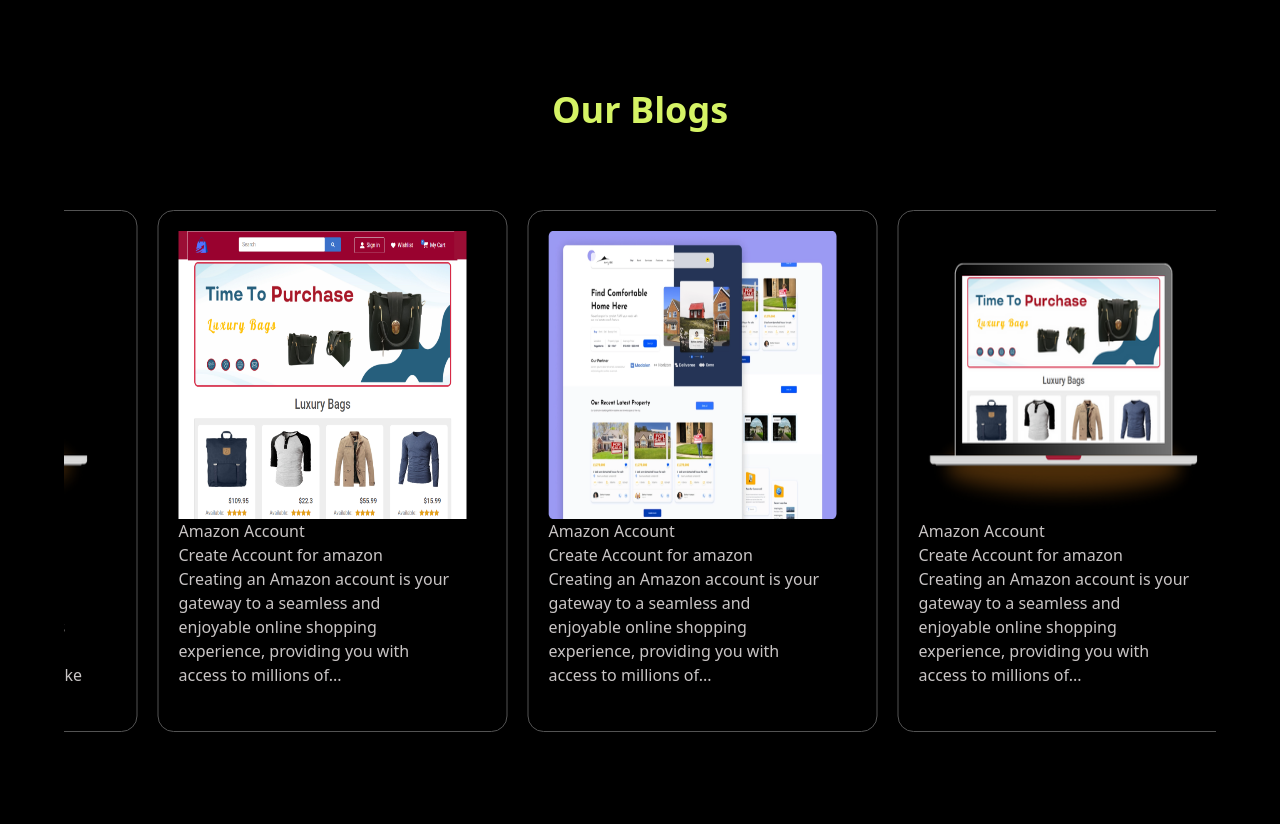
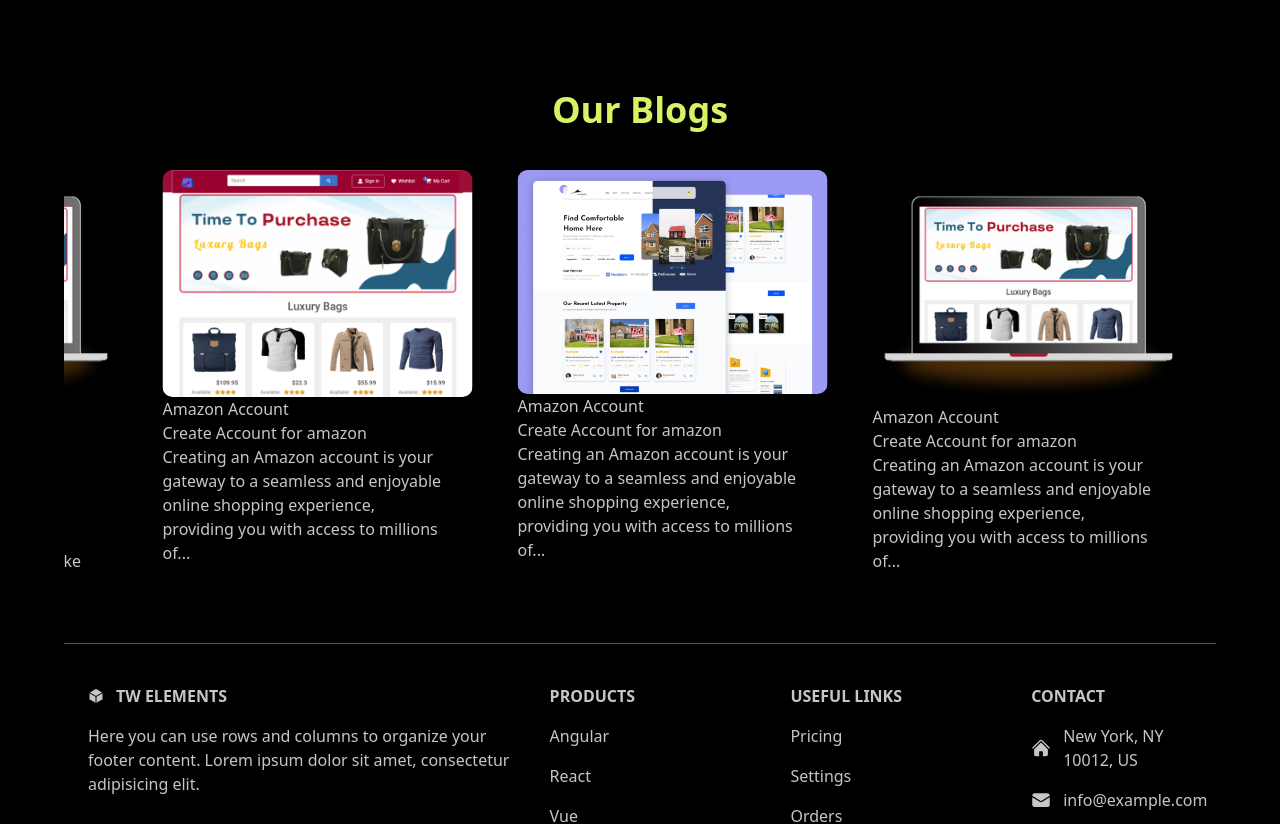
Before and after one commit to FarhanDevelopeir/services-app, a React (Vite) app: page / in a window 1280 px wide. Shown: the part 2880-3704 px from the top of the page. Built offline with nearby package versions, Linux system fonts and the light colour scheme.

Commit message:
animated blogs

```diff
--- a/src/Components/Blogs.jsx
+++ b/src/Components/Blogs.jsx
@@ -21,15 +21,14 @@
       <div >
         <h1 className='heading text-center ' >Our Blogs</h1>
       </div>
-      <div className=' overflow-hidden relative'>
+      <div className='overflow-x-auto relative custom-scroll'>
       <div className='slide-track flex gap-5 my-20'>
         {blogs.blogs.map((item, index) => {
-          // Use the index to cycle through the thumbnails
           const thumbnail = thumbnails[index % thumbnails.length];
           return (
-            <div key={index} className='slide w-[7%] md:w-[10%] mb-6 border hover:border-[#d5f365] cursor-pointer border-border_color  rounded-2xl  p-5'>
-              <div className=''>
-                <img src={thumbnail} className=' w-72 h-72' alt={`Thumbnail for ${item.title}`} />
+            <div key={index} className='slide w-[7%] md:w-[10%] mb-6 border hover:border-[#d5f365] cursor-pointer border-border_color rounded-2xl p-5'>
+              <div>
+                <img src={thumbnail} className='w-72 h-72' alt={`Thumbnail for ${item.title}`} />
               </div>
               <div className='w-[90%]'>
                 <h2>{item.topic}</h2>
@@ -40,7 +39,7 @@
           );
         })}
       </div>
-      </div>
+    </div>
     </div>
   );
 };
--- a/src/Components/Footer.jsx
+++ b/src/Components/Footer.jsx
@@ -5,7 +5,7 @@
     <div className=''>
 
 <footer
-  class=" w-[90%] m-auto border-t border-border_color   text-center text-surface/75 dark:bg-neutral-700 dark:text-white/75 lg:text-left">
+  class=" w-[90%] m-auto border-t border-border_color   text-center text-surface/75  lg:text-left">
 
 
   <div class="mx-6 md:flex  py-10  text-left">
--- a/src/index.css
+++ b/src/index.css
@@ -37,16 +37,19 @@
     .box_bg_gradient{
         @apply bg-gradient-to-br from-black to-[#252b10]
     }
-
-
-
 }
-
+/*
 .slide-track{
     -webkit-animation: scroll 40s linear infinite;
     animation: scroll 40s linear infinite;
     width: calc(250px * 14);
+
 }
+
+.slide-track::-webkit-scrollbar{
+    width: 0;
+}
+
 @-webkit-keyframes scroll {
     0% {
         transform: translateX(0);
@@ -63,4 +66,69 @@
     100%{
         transform: translateX(calc(-250px * 7));
     }
-}
+} */
+
+/* Container to hide scrollbar while allowing overflow */
+.custom-scroll {
+    overflow-x: auto;
+    -ms-overflow-style: none;  /* Internet Explorer 10+ */
+    scrollbar-width: none;  /* Firefox */
+  }
+
+  .custom-scroll::-webkit-scrollbar {
+    display: none;  /* Safari and Chrome */
+  }
+
+  .slide-track {
+    display: flex;
+    gap: 5px;
+    margin: 20px 0;
+    -webkit-animation: scroll 40s linear infinite;
+    animation: scroll 40s linear infinite;
+    width: calc(250px * 14);
+  }
+
+  .slide {
+    width: 7%;
+    max-width: 10%;
+    margin-bottom: 6px;
+    border: 1px solid var(--border-color);
+    border-radius: 20px;
+    padding: 20px;
+    cursor: pointer;
+    transition: border-color 0.3s;
+  }
+
+  .slide:hover {
+    border-color: #d5f365;
+  }
+
+  .slide img {
+    width: 100%;
+    height: auto;
+    border-radius: 10px;
+  }
+
+  @-webkit-keyframes scroll {
+    0% {
+      transform: translateX(0);
+    }
+    100% {
+      transform: translateX(calc(-250px * 7));
+    }
+  }
+
+  @keyframes scroll {
+    0% {
+      transform: translateX(0);
+    }
+    100% {
+      transform: translateX(calc(-250px * 7));
+    }
+  }
+
+  /* Pause animation on hover */
+  .slide-track:hover {
+    -webkit-animation-play-state: paused;
+    animation-play-state: paused;
+  }
```
